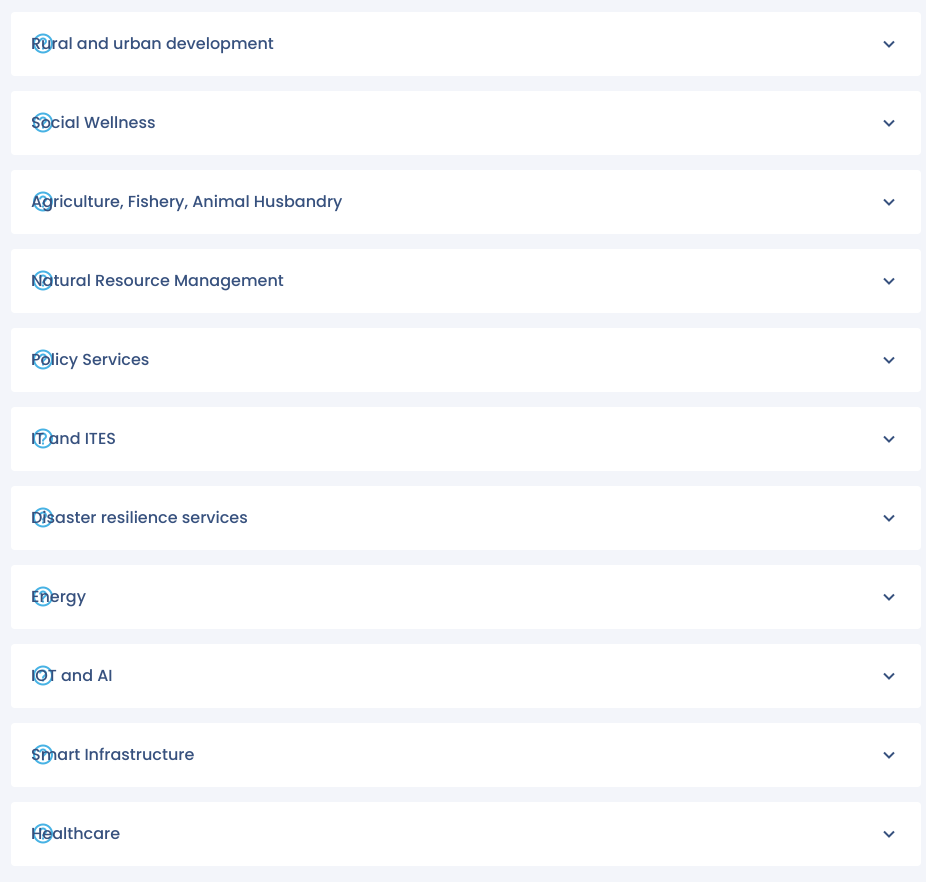
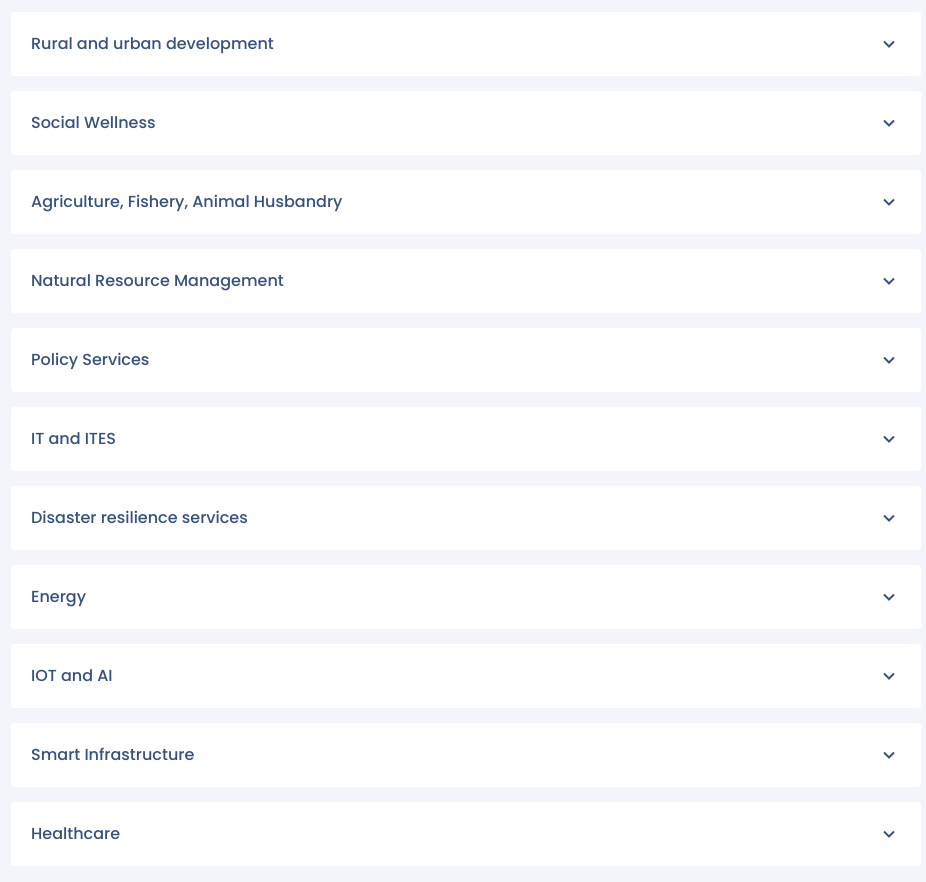
Before and after one commit to Arun3007/WebsiteSoul, a plain HTML site: page index.html in a window 1280 px wide. Shown: the part 3918-4800 px from the top of the page, without its empty margins (174-1100 px from the left). Drawn offline with nearby package versions, Linux system fonts and the light colour scheme.

Commit message:
Update index.html

```diff
--- a/index.html
+++ b/index.html
@@ -450,7 +450,7 @@
             </li>
 
             <li data-aos="fade-up" data-aos-delay="200">
-              <i class="bx bx-help-circle icon-help"></i> <a data-toggle="collapse" href="#faq-list-2" class="collapsed">Rural and urban development<i class="bx bx-chevron-down icon-show"></i><i class="bx bx-chevron-up icon-close"></i></a>
+            <a data-toggle="collapse" href="#faq-list-2" class="collapsed">Rural and urban development<i class="bx bx-chevron-down icon-show"></i><i class="bx bx-chevron-up icon-close"></i></a>
               <div id="faq-list-2" class="collapse" data-parent=".faq-list">
                 <p class="text-justify">
                   Rural and urban development remains a key priority area in the growth and poverty reduction agenda of most developing countries. From the perspective of agriculture sector, it is clear that the availability of adequate and good infrastructure is the backbone of rural-urban relationships and how interdependent they are to each other. Rural-urban linkages are essential to fight poverty and hunger through pro-poor agricultural productivity in the context of rural development and urbanization.
@@ -459,7 +459,7 @@
             </li>
 
             <li data-aos="fade-up" data-aos-delay="300">
-              <i class="bx bx-help-circle icon-help"></i> <a data-toggle="collapse" href="#faq-list-3" class="collapsed">Social Wellness <i class="bx bx-chevron-down icon-show"></i><i class="bx bx-chevron-up icon-close"></i></a>
+          <a data-toggle="collapse" href="#faq-list-3" class="collapsed">Social Wellness <i class="bx bx-chevron-down icon-show"></i><i class="bx bx-chevron-up icon-close"></i></a>
               <div id="faq-list-3" class="collapse" data-parent=".faq-list">
                 <p class="text-justify">
                   Social wellness is about nurturing ourselves, others and our relationships. Social wellness consists of not only balancing our own physical, mental, emotional, and spiritual health, but also actively participating as an interdependent piece of the bigger puzzle of humankind.  Thus, even as we care about our personal connections, we also care about the greater good of society, including our communities and the environment. Social wellness involves openly communicating needs, feelings, thoughts and desires to those we trust, and actively listening with empathy when they share with us.  It involves engaging in and enjoying positive interactions with other people in work and leisure and building and maintaining meaningful friendships, intimate relationships and professional connections. Positive social habits can help you build support systems and stay healthier mentally and physically.
@@ -469,7 +469,7 @@
             </li>
 
             <li data-aos="fade-up" data-aos-delay="400">
-              <i class="bx bx-help-circle icon-help"></i> <a data-toggle="collapse" href="#faq-list-4" class="collapsed">Agriculture, Fishery, Animal Husbandry <i class="bx bx-chevron-down icon-show"></i><i class="bx bx-chevron-up icon-close"></i></a>
+             <a data-toggle="collapse" href="#faq-list-4" class="collapsed">Agriculture, Fishery, Animal Husbandry <i class="bx bx-chevron-down icon-show"></i><i class="bx bx-chevron-up icon-close"></i></a>
               <div id="faq-list-4" class="collapse" data-parent=".faq-list">
                 <p>
                   Molestie a iaculis at erat pellentesque adipiscing commodo. Dignissim suspendisse in est ante in. Nunc vel risus commodo viverra maecenas accumsan. Sit amet nisl suscipit adipiscing bibendum est. Purus gravida quis blandit turpis cursus in.
@@ -478,7 +478,7 @@
             </li>
 
             <li data-aos="fade-up" data-aos-delay="500">
-              <i class="bx bx-help-circle icon-help"></i> <a data-toggle="collapse" href="#faq-list-5" class="collapsed">Natural Resource Management <i class="bx bx-chevron-down icon-show"></i><i class="bx bx-chevron-up icon-close"></i></a>
+             <a data-toggle="collapse" href="#faq-list-5" class="collapsed">Natural Resource Management <i class="bx bx-chevron-down icon-show"></i><i class="bx bx-chevron-up icon-close"></i></a>
               <div id="faq-list-5" class="collapse" data-parent=".faq-list">
                 <p class="text-justify">
                   Natural Resource Management (NRM) refers to the sustainable utilization of major natural resources, such as land, water, air, minerals, forests, fisheries, and wild flora and fauna.
@@ -489,7 +489,7 @@
               </div>
             </li>
              <li data-aos="fade-up" data-aos-delay="600">
-              <i class="bx bx-help-circle icon-help"></i> <a data-toggle="collapse" href="#faq-list-6" class="collapsed">Policy Services <i class="bx bx-chevron-down icon-show"></i><i class="bx bx-chevron-up icon-close"></i></a>
+              <a data-toggle="collapse" href="#faq-list-6" class="collapsed">Policy Services <i class="bx bx-chevron-down icon-show"></i><i class="bx bx-chevron-up icon-close"></i></a>
               <div id="faq-list-6" class="collapse" data-parent=".faq-list">
                 <p class="text-justify">
                   The Company offers services in operating client management system, database management and reconciliation, facilitating paperwork, and preparation of annual reviews.
@@ -497,7 +497,7 @@
               </div>
             </li>
             <li data-aos="fade-up" data-aos-delay="700">
-              <i class="bx bx-help-circle icon-help"></i> <a data-toggle="collapse" href="#faq-list-7" class="collapsed">IT and ITES <i class="bx bx-chevron-down icon-show"></i><i class="bx bx-chevron-up icon-close"></i></a>
+              <a data-toggle="collapse" href="#faq-list-7" class="collapsed">IT and ITES <i class="bx bx-chevron-down icon-show"></i><i class="bx bx-chevron-up icon-close"></i></a>
               <div id="faq-list-7" class="collapse" data-parent=".faq-list">
                 <p class="text-justify">
                   The IT and ITES covering business solutions starting from infrastructure services to IT enabled services (ITES). It includes the entire life cycle from strategy to design, development and testing of IT enabled services covering various kind of organization operations.  These includes the solution of IT enabled logistic management, payrolls, HR services, Web services, Student Life Cycle Management of educational institutions to Enterprise Application Development process.
@@ -505,7 +505,7 @@
               </div>
             </li>
             <li data-aos="fade-up" data-aos-delay="800">
-              <i class="bx bx-help-circle icon-help"></i> <a data-toggle="collapse" href="#faq-list-8" class="collapsed">Disaster resilience services <i class="bx bx-chevron-down icon-show"></i><i class="bx bx-chevron-up icon-close"></i></a>
+            <a data-toggle="collapse" href="#faq-list-8" class="collapsed">Disaster resilience services <i class="bx bx-chevron-down icon-show"></i><i class="bx bx-chevron-up icon-close"></i></a>
               <div id="faq-list-8" class="collapse" data-parent=".faq-list">
                 <p class="text-justify">
                   Disasters are becoming more destructive in the India and around the world.  Blizzards, tornadoes, floods, hurricanes, wildfires, heat waves, earthquakes, and other natural hazards collectively kill and injure thousands of Americans every year and affect the lives of many more. Disasters destroy homes and businesses, displace people, disrupt transportation, and interrupt economic activity. And human-induced disasters, such as acts of terrorism, financial crises, or social unrest, can be as destructive as natural ones. Disaster resilience is everyone's business and is a shared responsibility among citizens, the private sector, and government.   Community   leaders and government officials face decisions every day that may pit short-term interests against longer-term goals. Increasing resilience to disasters will require decisions and actions that are informed and forward-looking. Although disasters will continue to occur, actions that move the nation from a reactive to a proactive approach will reduce many of the societal and economic burdens and impacts that disasters cause. Building the nation's resilience is a long-term process, one that will be socially and politically challenging, but the reward for our efforts will be a safer, healthier, more secure, and more prosperous nation.
@@ -514,7 +514,7 @@
               </div>
             </li>
             <li data-aos="fade-up" data-aos-delay="900">
-              <i class="bx bx-help-circle icon-help"></i> <a data-toggle="collapse" href="#faq-list-9" class="collapsed">Energy <i class="bx bx-chevron-down icon-show"></i><i class="bx bx-chevron-up icon-close"></i></a>
+          <a data-toggle="collapse" href="#faq-list-9" class="collapsed">Energy <i class="bx bx-chevron-down icon-show"></i><i class="bx bx-chevron-up icon-close"></i></a>
               <div id="faq-list-9" class="collapse" data-parent=".faq-list">
                 <p class="text-justify">
                   Solar power is energy from the sun that is converted into thermal or electrical energy. Solar energy is the cleanest and most abundant renewable energy source available.  Solar technologies can harness solar energy for a variety of uses, including generating electricity, providing light or a comfortable interior environment, and heating water for domestic, commercial, or industrial use. “Energy management" is the process of monitoring, controlling, and conserving energy in a building or organization. The System Safety and Human safety issue, essentially assume the same significance as far as electrical installation audit is concerned. Auditing the system or equipment from this viewpoint, involves comparison of the system or an equipment to the latest commercially viable technology and offering recommendations on technology update. Maintainability takes into account the features provided with the equipment or system - features which facilitate or allow ease of maintenance so that the down time is minimum. Ideally every equipment or system in the installation must be adaptable to expansion or capacity enhancement through retrofits, interchangeability of vital components for up gradation or suitable modifications.
@@ -523,7 +523,7 @@
               </div>
             </li>
             <li data-aos="fade-up" data-aos-delay="1000">
-              <i class="bx bx-help-circle icon-help"></i> <a data-toggle="collapse" href="#faq-list-10" class="collapsed">IOT and AI <i class="bx bx-chevron-down icon-show"></i><i class="bx bx-chevron-up icon-close"></i></a>
+           <a data-toggle="collapse" href="#faq-list-10" class="collapsed">IOT and AI <i class="bx bx-chevron-down icon-show"></i><i class="bx bx-chevron-up icon-close"></i></a>
               <div id="faq-list-10" class="collapse" data-parent=".faq-list">
                 <p class="text-justify">
                   The tech intensive solutions using setting up of IIoT (Intelligent Internet of Things) by combing the power of AI with IoT and the application of data analytics form home automations systems, face recognition system, smart health care system to smart campuses, smart agriculture systems and smart city solutions.
@@ -531,7 +531,7 @@
               </div>
             </li>
             <li data-aos="fade-up" data-aos-delay="1100">
-              <i class="bx bx-help-circle icon-help"></i> <a data-toggle="collapse" href="#faq-list-11" class="collapsed">Smart Infrastructure <i class="bx bx-chevron-down icon-show"></i><i class="bx bx-chevron-up icon-close"></i></a>
+             <a data-toggle="collapse" href="#faq-list-11" class="collapsed">Smart Infrastructure <i class="bx bx-chevron-down icon-show"></i><i class="bx bx-chevron-up icon-close"></i></a>
               <div id="faq-list-11" class="collapse" data-parent=".faq-list">
                 <p class="text-justify">
                   Smart Infrastructure intelligently connects energy systems, buildings and industries to adapt and evolve the way we live and work. From intelligent grid control and electrification to smart storage solutions, from building automation and control systems to switches, valves and sensors.
@@ -539,7 +539,7 @@
               </div>
             </li>
             <li data-aos="fade-up" data-aos-delay="1200">
-              <i class="bx bx-help-circle icon-help"></i> <a data-toggle="collapse" href="#faq-list-12" class="collapsed">Healthcare <i class="bx bx-chevron-down icon-show"></i><i class="bx bx-chevron-up icon-close"></i></a>
+             <a data-toggle="collapse" href="#faq-list-12" class="collapsed">Healthcare <i class="bx bx-chevron-down icon-show"></i><i class="bx bx-chevron-up icon-close"></i></a>
               <div id="faq-list-12" class="collapse" data-parent=".faq-list">
                 <p class="text-justify">
                   Accessibility, availability, and utilization of rehabilitation services are of major concern for the disabled people as they reside mostly in rural areas. To explore the rehabilitation in the health sector, identify the prevalent challenges and to suggest measures to facilitate its smooth implementation in community are the primary objectives.  The scope is to support people with disabilities by providing health services at their doorsteps, and thus establish a strong linkage between people with disabilities and the health-care system.
```
